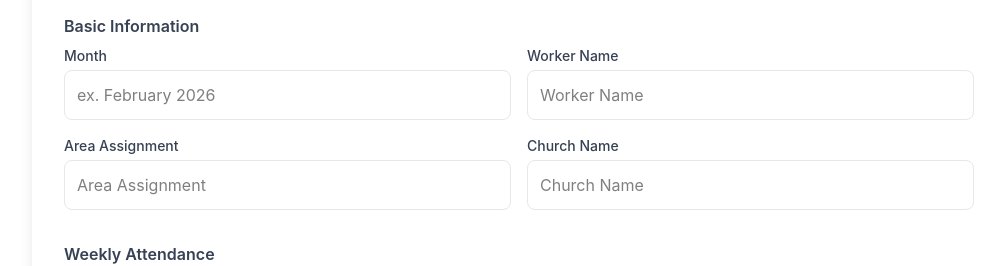
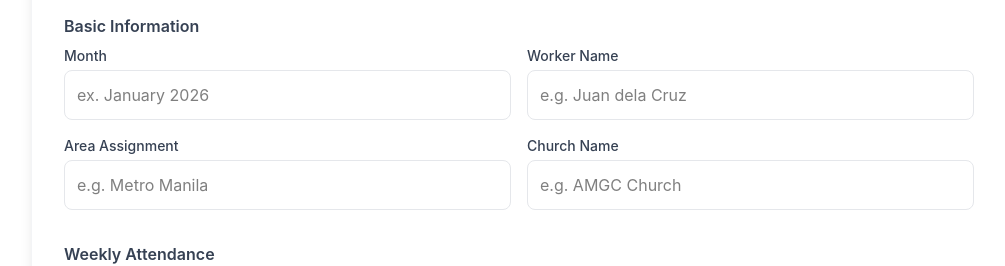
Before and after one commit to ssr0016/amg-reports-frontend, a React (Vite) app: page /create-report in a window 1280 px wide. Shown: the part 165-431 px from the top of the page, without its empty margins (121-1126 px from the left). Built offline with nearby package versions, Linux system fonts and the light colour scheme; no server answers; sample sign-in values are in the browser's storage.

Commit message:
fix placeholder for basic information for creating and editing reports

```diff
--- a/src/components/FilterBar.jsx
+++ b/src/components/FilterBar.jsx
@@ -61,7 +61,7 @@ export default function FilterBar({ filters, setFilters }) {
           <input
             id="church"
             name="church"
-            placeholder="e.g. AMGC Churches"
+            placeholder="e.g. AMGC Church"
             value={filters.church}
             onChange={handleChange}
             className="input"
--- a/src/components/ReportForm.jsx
+++ b/src/components/ReportForm.jsx
@@ -188,7 +188,7 @@ export default function ReportForm({ reportId }) {
           <input
             id="month"
             name="month"
-            placeholder="ex. February 2026"
+            placeholder="ex. January 2026"
             onChange={handleChange}
             value={form.month}
             className="input"
@@ -201,7 +201,7 @@ export default function ReportForm({ reportId }) {
           <input
             id="worker"
             name="worker"
-            placeholder="Worker Name"
+            placeholder="e.g. Juan dela Cruz"
             onChange={handleChange}
             value={form.worker}
             className="input"
@@ -217,7 +217,7 @@ export default function ReportForm({ reportId }) {
           <input
             id="areaAssignment"
             name="areaAssignment"
-            placeholder="Area Assignment"
+            placeholder="e.g. Metro Manila"
             onChange={handleChange}
             value={form.areaAssignment}
             className="input"
@@ -233,7 +233,7 @@ export default function ReportForm({ reportId }) {
           <input
             id="churchName"
             name="churchName"
-            placeholder="Church Name"
+            placeholder="e.g. AMGC Church"
             onChange={handleChange}
             value={form.churchName}
             className="input"
```
